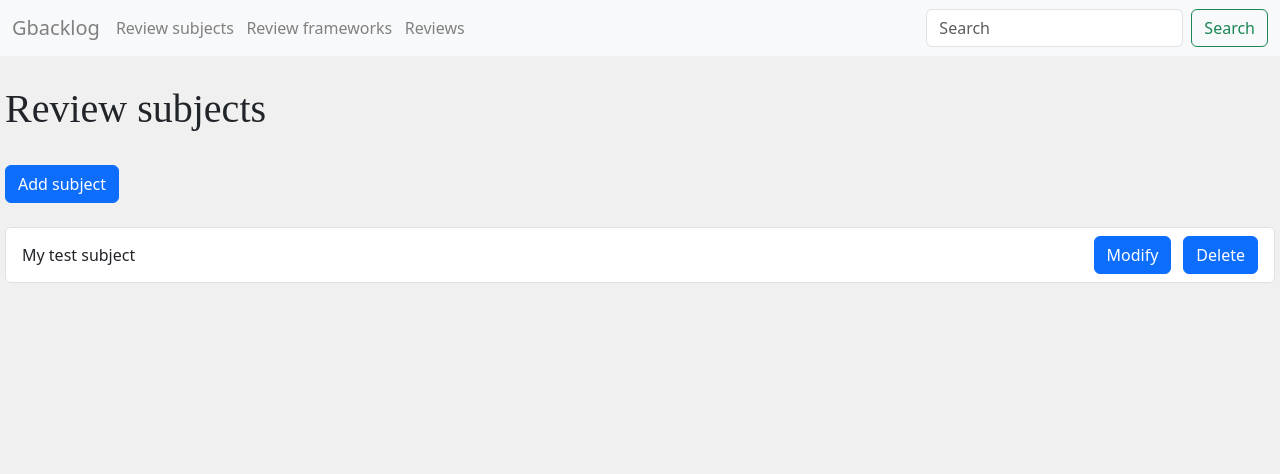
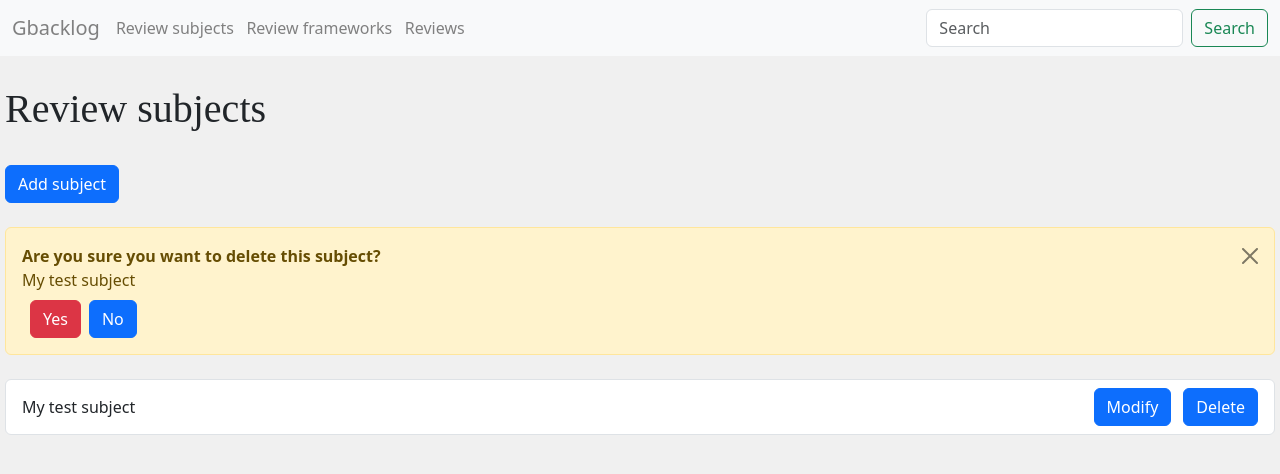
Before and after one commit to tomaslinden/gbacklog_ui, a React (Vite) app: page /subjects in a window 1280 px wide. Both pictures are taken after a click on the button "Delete". Shown: the top 474 px of the page. Built offline with nearby package versions, Linux system fonts and the light colour scheme.

Commit message:
Add functionality for deleting subjects

```diff
--- a/src/components/SubjectCreate.jsx
+++ b/src/components/SubjectCreate.jsx
@@ -6,6 +6,7 @@ const SubjectCreate = ({ subjectService }) => {
     const [subjectNameValidationError, setSubjectNameValidationError] = useState('')
     const [isValidated, setIsValidated] = useState(false)
     const [isSubjectSuccess, setIsSubjectSuccess] = useState(false)
+    // Todo add handling for subject create error
     const [isSubjectError, setIsSubjectError] = useState(false)
 
     const subjectNameMaxLength = 50;
--- a/src/components/Subjects.jsx
+++ b/src/components/Subjects.jsx
@@ -1,20 +1,44 @@
 import { useState, useEffect } from 'react'
 import { Link } from "react-router-dom";
 
-// import subjectService from '../services/subjects'
-// Used during development
-// import subjectService from '../services/mockSubjects'
-
 const Subjects = ({ subjectService }) => {
     const [subjects, setSubjects] = useState([])
+    const [isShowSubjectDeleteWarning, setShowSubjectDeleteWarning] = useState(false)
+    const [subjectSelectedForDeletion, setSubjectSelectedForDeletion] = useState(null)
+    const [isSubjectDeleteSuccess, setSubjectDeleteSuccess] = useState(false)
+    // Todo add handling for delete subject error
 
     useEffect(() => {
-      subjectService
-        .getAll()
-        .then(subjects => {
-          setSubjects(subjects)
-        })
+        getAllSubjects()
     }, [])
+
+    const getAllSubjects = () => {
+        subjectService
+            .getAll()
+            .then(subjects => {
+            setSubjects(subjects)
+            })
+    }
+
+    const handleSubjectDelete = () => {
+        subjectService
+            .deleteSubject(subjectSelectedForDeletion.id)
+            .then(() => {
+                getAllSubjects()
+                setSubjectDeleteSuccess(true)
+                closeSubjectDeletionDialog()
+                setSubjectSelectedForDeletion(null)
+                setTimeout(() => {
+                    setSubjectDeleteSuccess(false)
+                    closeSubjectDeletionDialog()
+                }, 3000)
+            })
+    }
+
+    const closeSubjectDeletionDialog = () => {
+        setShowSubjectDeleteWarning(false)
+        setSubjectSelectedForDeletion(null)
+    }
 
     return (
         <>
@@ -23,6 +47,22 @@ const Subjects = ({ subjectService }) => {
             <Link to="/createSubject">
                 <button type="button" className="btn btn-primary mt-4">Add subject</button>
             </Link>
+
+            {isSubjectDeleteSuccess && (
+                <div className="alert alert-success mt-4" role="alert">
+                    Subject deleted
+                </div>
+            )}
+
+            {isShowSubjectDeleteWarning && (
+                <div className="alert alert-warning alert-dismissible fade show mt-4" role="alert">
+                    <strong>Are you sure you want to delete this subject?</strong>
+                    <div>{subjectSelectedForDeletion.name}</div>
+                    <button type="button" className="btn btn-danger mt-2 ms-2" onClick={handleSubjectDelete}>Yes</button>
+                    <button type="button" className="btn btn-primary mt-2 ms-2" onClick={closeSubjectDeletionDialog}>No</button>
+                    <button type="button" className="btn-close" data-bs-dismiss="alert" aria-label="Close" onClick={closeSubjectDeletionDialog}></button>
+                </div>
+            )}
 
             <ul className="list-group mt-4">
                 {subjects.map(subject =>
@@ -39,7 +79,13 @@ const Subjects = ({ subjectService }) => {
                             <div className="p-2"></div>
                             <div>
                                 <button className="btn btn-primary me-md-2" style={{position: 'relative', left:"-4px"}} type="button">Modify</button>
-                                <button className="btn btn-primary" type="button">Delete</button>
+                                <button className="btn btn-primary" type="button"
+                                    onClick={() => {
+                                        setSubjectSelectedForDeletion(subject)
+                                        setShowSubjectDeleteWarning(true)
+                                    }}
+                                    disabled={isSubjectDeleteSuccess}
+                                >Delete</button>
                             </div>
                         </div>
                     </li>
--- a/src/services/mockSubjects.js
+++ b/src/services/mockSubjects.js
@@ -10,6 +10,12 @@ const create = (newSubject) => {
     });
 }
 
+const deleteSubject = id => {
+    return new Promise((resolve, reject) => {
+        resolve()
+    });
+}
+
 export default {
-    getAll, create
+    getAll, create, deleteSubject
 }
--- a/src/services/subjects.js
+++ b/src/services/subjects.js
@@ -1,8 +1,8 @@
 import axios from 'axios'
 
-const baseUrl = '/api/subjects'
+// const baseUrl = '/api/subjects'
 // Used during development
-// const baseUrl = 'http://localhost:3001/api/subjects'
+const baseUrl = 'http://localhost:3001/api/subjects'
 
 const getAll = () => {
     const request = axios.get(baseUrl)
@@ -14,6 +14,11 @@ const create = newSubject => {
     return request.then(response => response.data)
 }
 
+const deleteSubject = id => {
+    const request = axios.delete(`${baseUrl}/${id}`)
+    return request.then(response => response.data)
+}
+
 export default {
-    getAll, create
+    getAll, create, deleteSubject
 }
```
